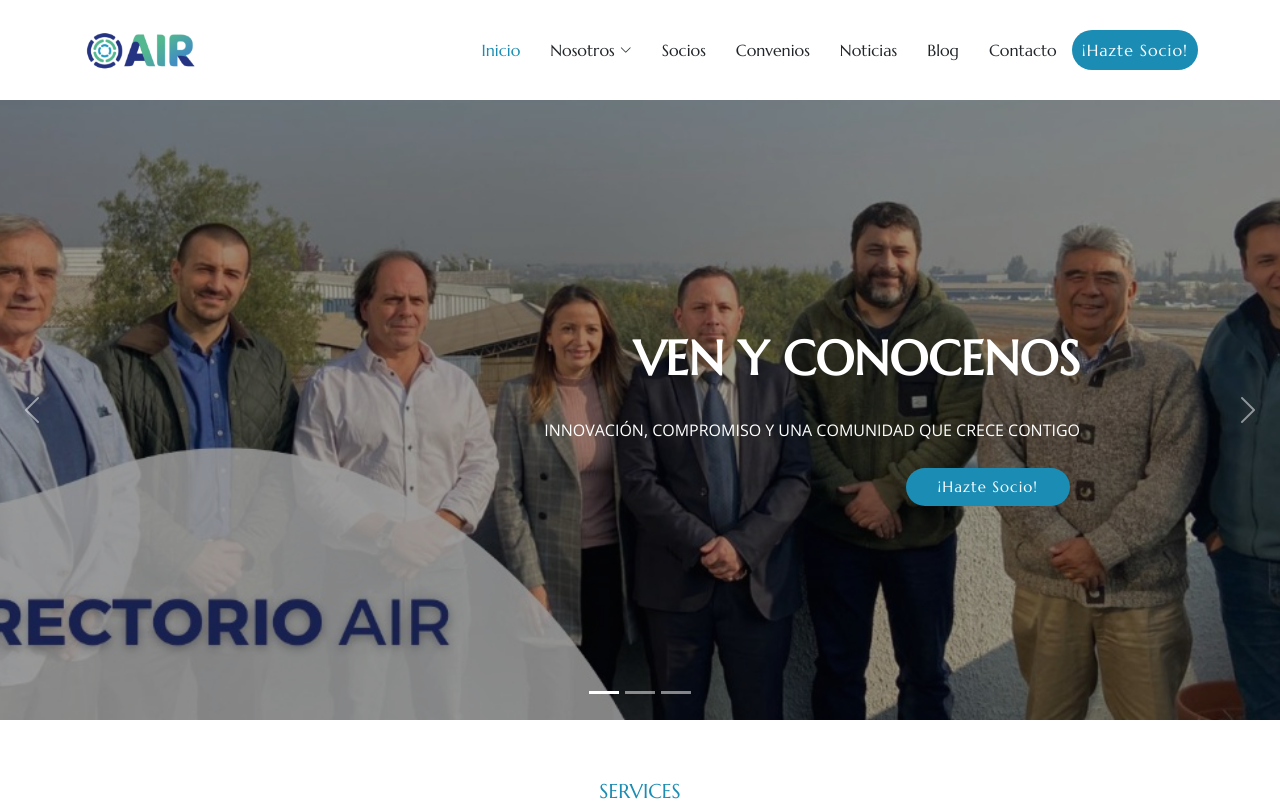
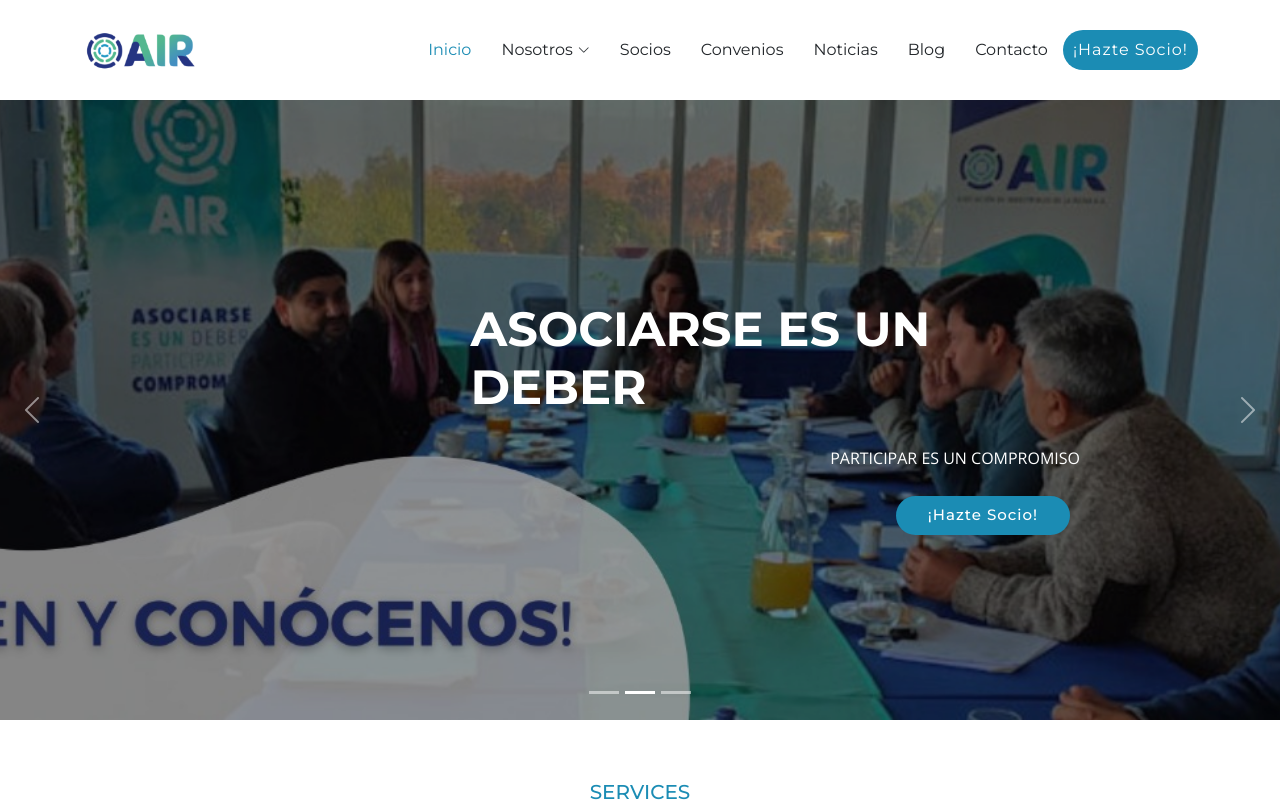
Before and after one commit to VOSolutions/template-air, a plain HTML site: page index.html in a window 1280 px wide. Shown: the top 807 px of the page. Drawn offline with nearby package versions, Linux system fonts and the light colour scheme.

Commit message:
cambiando fuente a de marcellus a montserrat en titulos y navbar (se mantiene open sans en contenido por ahora)

```diff
--- a/about.html
+++ b/about.html
@@ -16,6 +16,7 @@
   <link href="https://fonts.googleapis.com" rel="preconnect">
   <link href="https://fonts.gstatic.com" rel="preconnect" crossorigin>
   <link href="https://fonts.googleapis.com/css2?family=Open+Sans:ital,wght@0,300;0,400;0,500;0,600;0,700;0,800;1,300;1,400;1,500;1,600;1,700;1,800&family=Marcellus:wght@400&display=swap" rel="stylesheet">
+  <link href="https://fonts.googleapis.com/css2?family=Montserrat:ital,wght@0,100..900;1,100..900&display=swap" rel="stylesheet">
 
   <!-- Vendor CSS Files -->
   <link href="assets/vendor/bootstrap/css/bootstrap.min.css" rel="stylesheet">
--- a/assets/css/main.css
+++ b/assets/css/main.css
@@ -13,8 +13,8 @@
 /* Fonts */
 :root {
   --default-font: "Open Sans",  system-ui, -apple-system, "Segoe UI", Roboto, "Helvetica Neue", Arial, "Noto Sans", "Liberation Sans", sans-serif, "Apple Color Emoji", "Segoe UI Emoji", "Segoe UI Symbol", "Noto Color Emoji";
-  --heading-font: "Marcellus",  sans-serif;
-  --nav-font: "Marcellus",  sans-serif;
+  --heading-font: "Montserrat",  sans-serif;
+  --nav-font: "Montserrat",  sans-serif;
 }
 
 /* Global Colors - The following color variables are used throughout the website. Updating them here will change the color scheme of the entire website */
--- a/index.html
+++ b/index.html
@@ -16,6 +16,8 @@
   <link href="https://fonts.googleapis.com" rel="preconnect">
   <link href="https://fonts.gstatic.com" rel="preconnect" crossorigin>
   <link href="https://fonts.googleapis.com/css2?family=Open+Sans:ital,wght@0,300;0,400;0,500;0,600;0,700;0,800;1,300;1,400;1,500;1,600;1,700;1,800&family=Marcellus:wght@400&display=swap" rel="stylesheet">
+  <link href="https://fonts.googleapis.com/css2?family=Montserrat:ital,wght@0,100..900;1,100..900&display=swap" rel="stylesheet">
+
 
   <!-- Vendor CSS Files -->
   <link href="assets/vendor/bootstrap/css/bootstrap.min.css" rel="stylesheet">
```
Also changed, not shown: blog-details.html (+1 -0 lines), blog.html (+1 -0 lines), contact.html (+1 -0 lines), services.html (+1 -0 lines), testimonials.html (+1 -0 lines).
